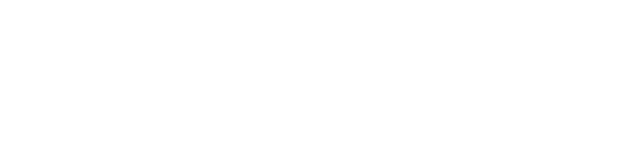
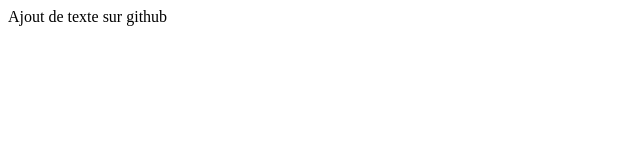
Before and after one commit to formfs/html, a plain HTML site: page index.html in a window 1280 px wide. Shown: the whole page, without its empty margins (0-640 px from the left). Drawn offline with Linux system fonts and the light colour scheme.

Commit message:
Update index.html

```diff
--- a/index.html
+++ b/index.html
@@ -6,6 +6,6 @@
     <title>Premier fichier html</title>
 </head>
 <body>
-
+    Ajout de texte sur github
 </body>
 </html>
```
